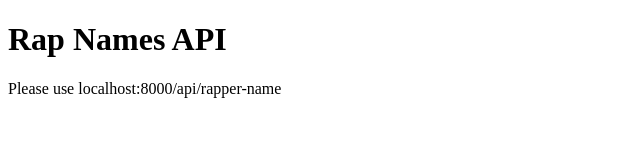
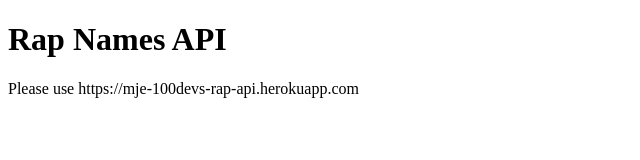
Before and after one commit to MJE-webdev/rap-names-api, a website: page index.html in a window 1280 px wide. Shown: the whole page, without its empty margins (0-640 px from the left). Drawn offline with Linux system fonts and the light colour scheme.

Commit message:
updated html

```diff
--- a/index.html
+++ b/index.html
@@ -8,6 +8,6 @@
 </head>
 <body>
     <h1>Rap Names API</h1>
-    <p>Please use localhost:8000/api/rapper-name</p>
+    <p>Please use https://mje-100devs-rap-api.herokuapp.com</p>
 </body>
 </html>
```
